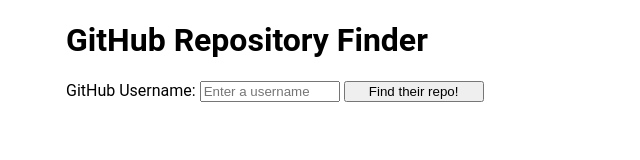
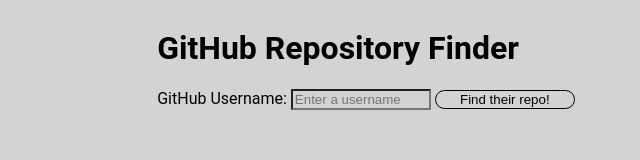
Before and after one commit to JonnyTheViking/GitHub-Repo-Finder-App, a plain HTML site: page index.html in a window 1280 px wide. Shown: the whole page, without its empty margins (274-914 px from the left). Drawn offline with nearby package versions, Linux system fonts and the light colour scheme.

Commit message:
changed styling

```diff
--- a/index.css
+++ b/index.css
@@ -1,9 +1,11 @@
 * {
     box-sizing: border-box;
+    background-color: lightgray;
   }
 
   body {
     font-family: 'Roboto', sans-serif;
+    display: flex;
   }
 
   .container {
@@ -18,3 +20,11 @@
   input {
     width: 140px;
   }
+
+  input[type="submit"]:hover {
+  cursor: pointer;
+  }
+  input[type="submit"]{
+  border: 1px solid black;
+  border-radius: 15px;
+  }
```
Also changed, not shown: index.html (+1 -1 lines).
